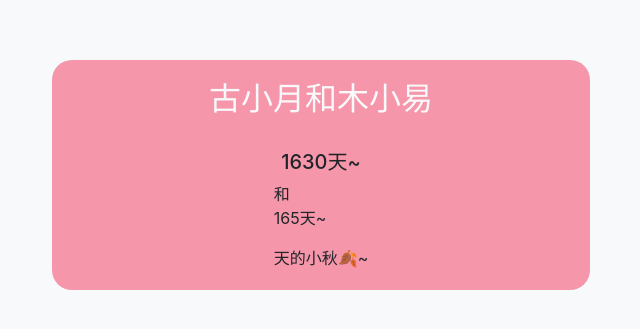
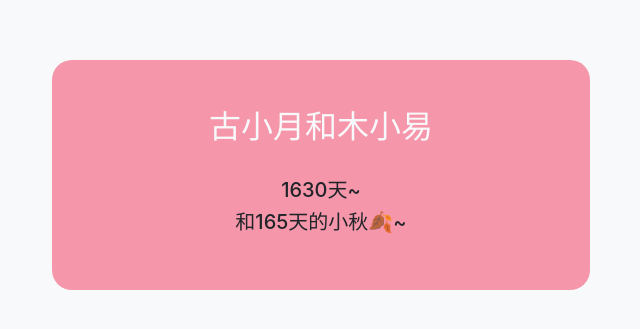
Before and after one commit to iSwfe/love, a plain HTML site: page index.html in a window 1280 px wide. Shown: the part 225-554 px from the top of the page, without its empty margins (319-959 px from the left). Drawn offline with nearby package versions, Linux system fonts and the light colour scheme.

Commit message:
Update index.html

```diff
--- a/index.html
+++ b/index.html
@@ -65,9 +65,9 @@
             <br/>
 
             <h5 id="loveDays"></h5>
-            <div>
-                和<p id="childDays"></p>天的小秋🍂~
-            </div>
+            <h5>
+                和<span id="childDays"></span>天的小秋🍂~
+            </h5>
         </div>
     </div>
 
@@ -77,7 +77,7 @@
           (today.diff(moment("2019-06-01"), "day") + 1) + "天~"
         );
         document.getElementById("childDays").append(
-          (today.diff(moment("2023-06-05"), "day") + 1) + "天~"
+          (today.diff(moment("2023-06-05"), "day") + 1)
         );
     </script>
 </body>
```
